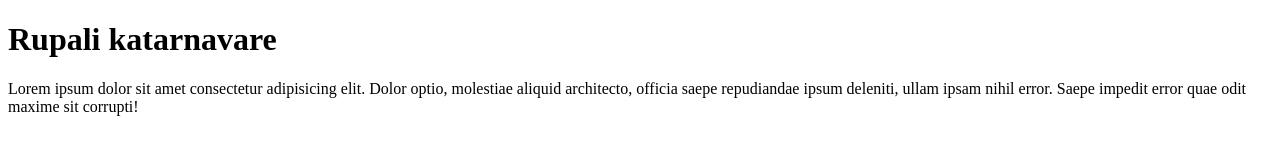
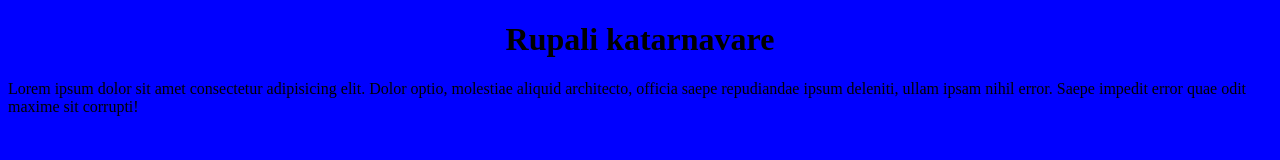
Before and after one commit to rupali123-vishal/EY-GD-AVCOE, a plain HTML site: page Day1/index.html in a window 1280 px wide. Drawn offline with Linux system fonts and the light colour scheme.

Commit message:
update background ,center title

```diff
--- a/Day1/index.html
+++ b/Day1/index.html
@@ -3,10 +3,11 @@
 <head>
     <meta charset="UTF-8">
     <meta name="viewport" content="width=device-width, initial-scale=1.0">
-    <title>Document</title>
+    <title>Rupali</title>
+
 </head>
-<body>
-    <h1>Rupali katarnavare</h1>
+<body bgcolor="blue">
+    <h1 align="center">Rupali katarnavare</h1>
     <p>Lorem ipsum dolor sit amet consectetur adipisicing elit. Dolor optio, molestiae aliquid architecto, officia saepe repudiandae ipsum deleniti, ullam ipsam nihil error. Saepe impedit error quae odit maxime sit corrupti!</p>
 </body>
 </html>
```
